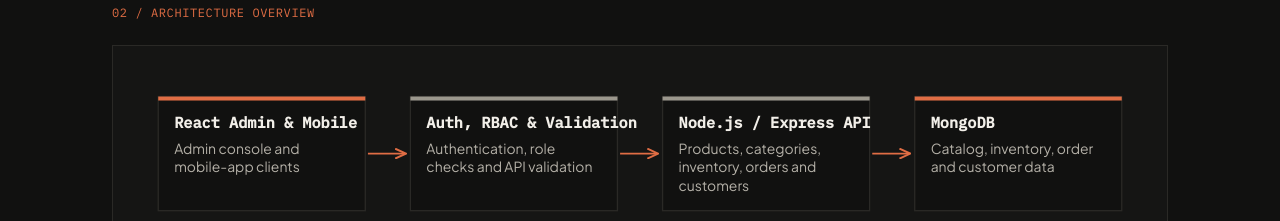
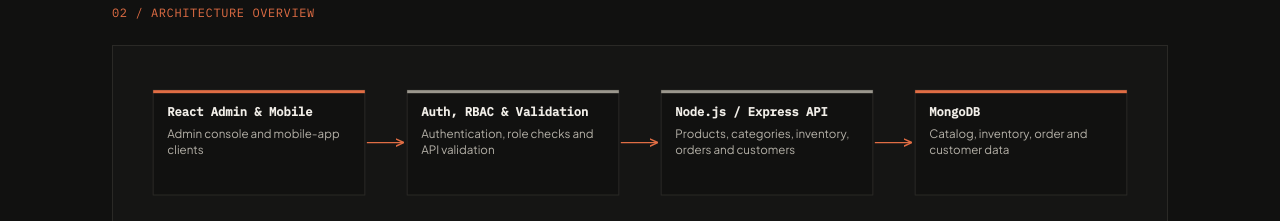
Before and after one commit to babu951998/Portfolio-, a Next.js app: page /work/fixix in a window 1280 px wide. Shown: the part 731-952 px from the top of the page. Built offline with nearby package versions, Linux system fonts and the light colour scheme; no server answers.

Commit message:
fix(diagram): add proper padding and wrapping for architecture node labels

```diff
--- a/src/components/ArchitectureDiagram.tsx
+++ b/src/components/ArchitectureDiagram.tsx
@@ -10,9 +10,9 @@ export function ArchitectureDiagram({
   title,
 }: ArchitectureDiagramProps) {
   const nodes = architecture.nodes;
-  const nodeWidth = 156;
-  const nodeHeight = 86;
-  const gap = 34;
+  const nodeWidth = nodes.length <= 4 ? 210 : 176;
+  const nodeHeight = 104;
+  const gap = nodes.length <= 4 ? 42 : 30;
   const paddingX = 16;
   const paddingY = 20;
   const totalWidth =
@@ -24,7 +24,7 @@ export function ArchitectureDiagram({
       <div className="overflow-x-auto pb-2">
         <svg
           viewBox={`0 0 ${totalWidth} ${totalHeight}`}
-          className="h-auto min-w-[680px] w-full"
+          className="h-auto w-full min-w-[700px]"
           role="img"
           aria-label={`${title} system architecture diagram`}
         >
@@ -74,31 +74,40 @@ export function ArchitectureDiagram({
                       : "var(--text-muted)"
                   }
                 />
-                <text
-                  x={x + 12}
-                  y={y + 24}
-                  fill="var(--text-primary)"
-                  fontSize="11.5"
-                  fontWeight="600"
-                  fontFamily="var(--font-ibm-mono), monospace"
-                >
-                  {node.label}
-                </text>
                 <foreignObject
-                  x={x + 12}
-                  y={y + 32}
-                  width={nodeWidth - 24}
-                  height={nodeHeight - 40}
+                  x={x + 14}
+                  y={y + 14}
+                  width={nodeWidth - 28}
+                  height={nodeHeight - 22}
                 >
                   <div
                     style={{
-                      fontSize: "10.5px",
-                      lineHeight: "1.35",
-                      color: "var(--text-secondary)",
-                      fontFamily: "var(--font-jakarta), sans-serif",
+                      display: "flex",
+                      flexDirection: "column",
+                      gap: "6px",
                     }}
                   >
-                    {node.detail}
+                    <div
+                      style={{
+                        fontSize: "12px",
+                        lineHeight: "1.25",
+                        fontWeight: 600,
+                        color: "var(--text-primary)",
+                        fontFamily: "var(--font-ibm-mono), monospace",
+                      }}
+                    >
+                      {node.label}
+                    </div>
+                    <div
+                      style={{
+                        fontSize: "11.5px",
+                        lineHeight: "1.35",
+                        color: "var(--text-secondary)",
+                        fontFamily: "var(--font-jakarta), sans-serif",
+                      }}
+                    >
+                      {node.detail}
+                    </div>
                   </div>
                 </foreignObject>
 
```
